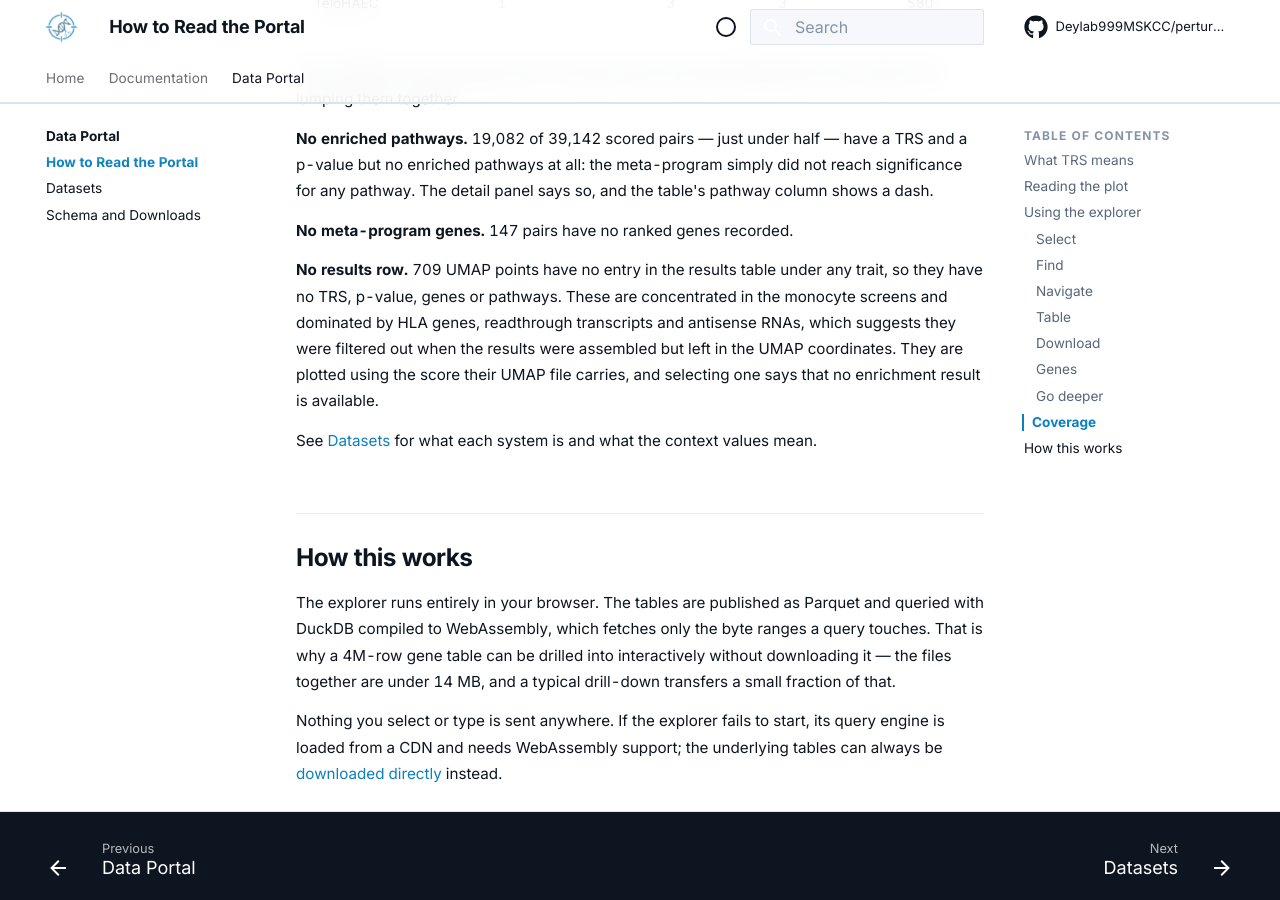
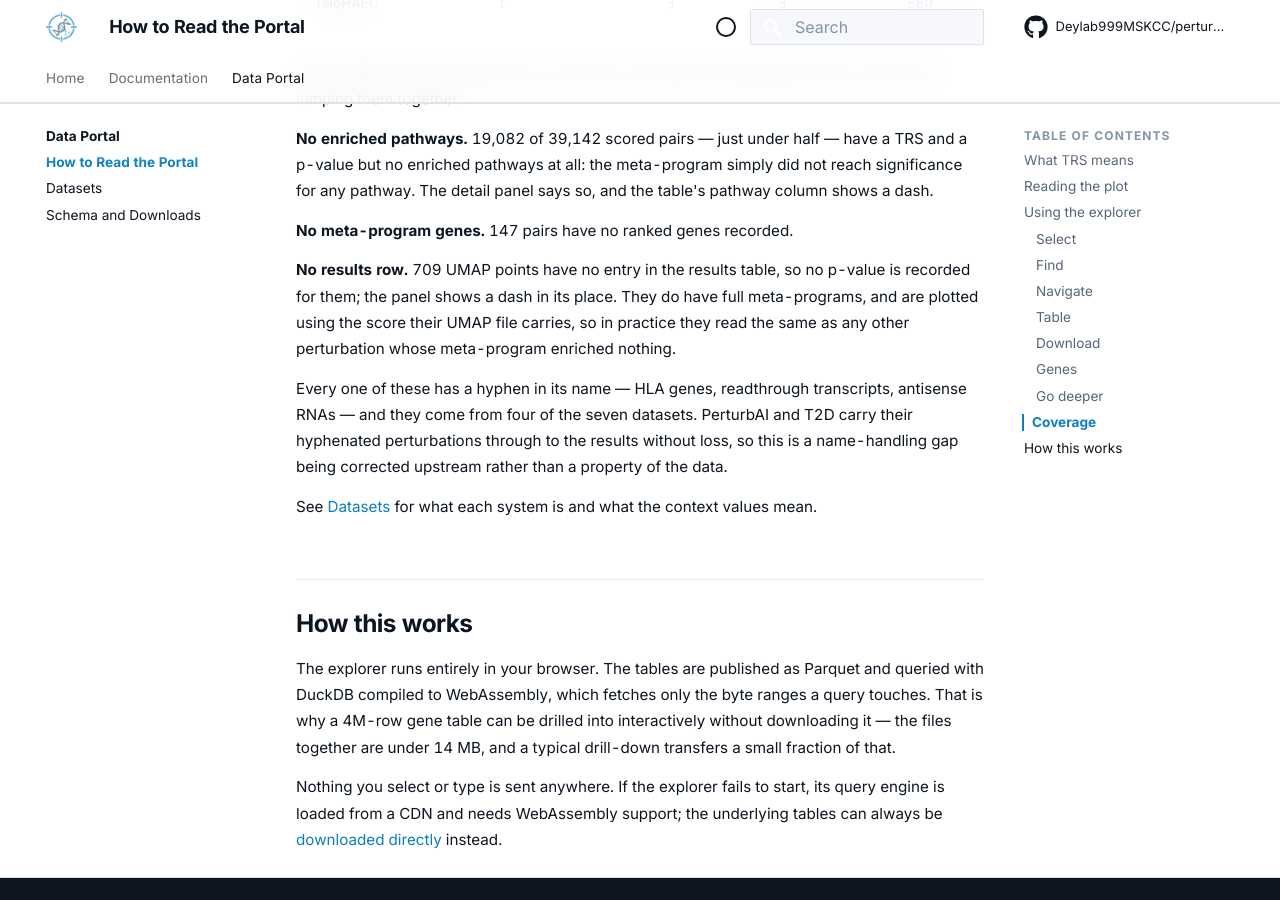
Before and after one commit to Deylab999MSKCC/perturbscape-docs, an MkDocs documentation site: the page built from docs/data/guide.md, in a window 1280 px wide and 900 px high, scrolled down 3002 px. Built offline with MkDocs 1.6.1 and Material for MkDocs 9.7.7, drawn with Linux system fonts in a browser that asks for light colours; comment, search, counter and statistics services are not loaded.

Commit message:
Show meta-programs for points missing a results row
Points present in the UMAP files but absent from the pathways file were being
rendered as having nothing at all, when in fact all 709 have complete 100-gene
meta-programs. The detail panel gated the gene query behind the presence of a
results row, so it showed neither genes nor pathways.

They now render like any other perturbation whose meta-program enriched nothing:
their genes are listed, the pathway panel says so, and the p-value shows a dash
because none is recorded. TRS comes from the UMAP file, which does carry one.

The underlying cause is upstream and being fixed separately: every affected
perturbation has a hyphen in its name, across four of the seven datasets.
PerturbAI and T2D carry hyphenated names through without loss.

Co-Authored-By: Claude Opus 5 <noreply@anthropic.com>

```diff
--- a/docs/data/guide.md
+++ b/docs/data/guide.md
@@ -130,13 +130,17 @@ table's pathway column shows a dash.
 
 **No meta-program genes.** 147 pairs have no ranked genes recorded.
 
-**No results row.** 709 UMAP points have no entry in the results table under any
-trait, so they have no TRS, p-value, genes or pathways. These are concentrated
-in the monocyte screens and dominated by HLA genes, readthrough transcripts and
-antisense RNAs, which suggests they were filtered out when the results were
-assembled but left in the UMAP coordinates. They are plotted using the score
-their UMAP file carries, and selecting one says that no enrichment result is
-available.
+**No results row.** 709 UMAP points have no entry in the results table, so no
+p-value is recorded for them; the panel shows a dash in its place. They do have
+full meta-programs, and are plotted using the score their UMAP file carries, so
+in practice they read the same as any other perturbation whose meta-program
+enriched nothing.
+
+Every one of these has a hyphen in its name — HLA genes, readthrough
+transcripts, antisense RNAs — and they come from four of the seven datasets.
+PerturbAI and T2D carry their hyphenated perturbations through to the results
+without loss, so this is a name-handling gap being corrected upstream rather
+than a property of the data.
 
 See [Datasets](datasets.md) for what each system is and what the context values
 mean.
--- a/docs/javascripts/explorer.js
+++ b/docs/javascripts/explorer.js
@@ -421,15 +421,14 @@
           <button class="ps-x-locate" id="psx-locate" type="button">Centre on plot</button>
         </div>
         <div class="ps-x-detail-body" id="psx-detail-body">
-          ${p.has_result ? '<div class="ps-x-detail-empty">Loading…</div>'
-            : '<div class="ps-x-detail-empty">No enrichment results were produced for this perturbation and trait, so there are no meta-program genes or pathways to show.</div>'}
+          <div class="ps-x-detail-empty">Loading…</div>
         </div>`;
       const locate = el.querySelector("#psx-locate");
       if (locate) locate.addEventListener("click", () => {
         focusOn(p);
         ui.plotwrap.scrollIntoView({ block: "nearest", behavior: "smooth" });
       });
-      if (p.has_result) loadDetail(p);
+      loadDetail(p);
     }
 
     async function loadDetail(p) {
@@ -559,7 +558,7 @@
         return `<li role="option" data-i="${i}" aria-selected="false">
           <span class="ps-x-suggest-name">${marked}</span>
           <span class="ps-x-suggest-trs ${sig ? "ps-x-sig" : "ps-x-nsig"}">${
-            p.has_result ? fmtTRS(p.trs) : "—"}</span></li>`;
+            fmtTRS(p.trs)}</span></li>`;
       }).join("");
       ui.suggest.hidden = false;
       ui.pert.setAttribute("aria-expanded", "true");
@@ -741,7 +740,7 @@
         ui.tooltip.hidden = false;
         ui.tooltip.innerHTML =
           `<b>${esc(p.perturbation)}</b><span>TRS ${fmtTRS(p.trs)}` +
-          (p.has_result ? ` · P ${fmtP(p.pvalue)}` : " · no results") + `</span>`;
+          (p.pvalue != null ? ` · P ${fmtP(p.pvalue)}` : "") + `</span>`;
         const s = project(p);
         ui.tooltip.style.left = s.x + "px";
         ui.tooltip.style.top = (s.y - 12) + "px";
```
